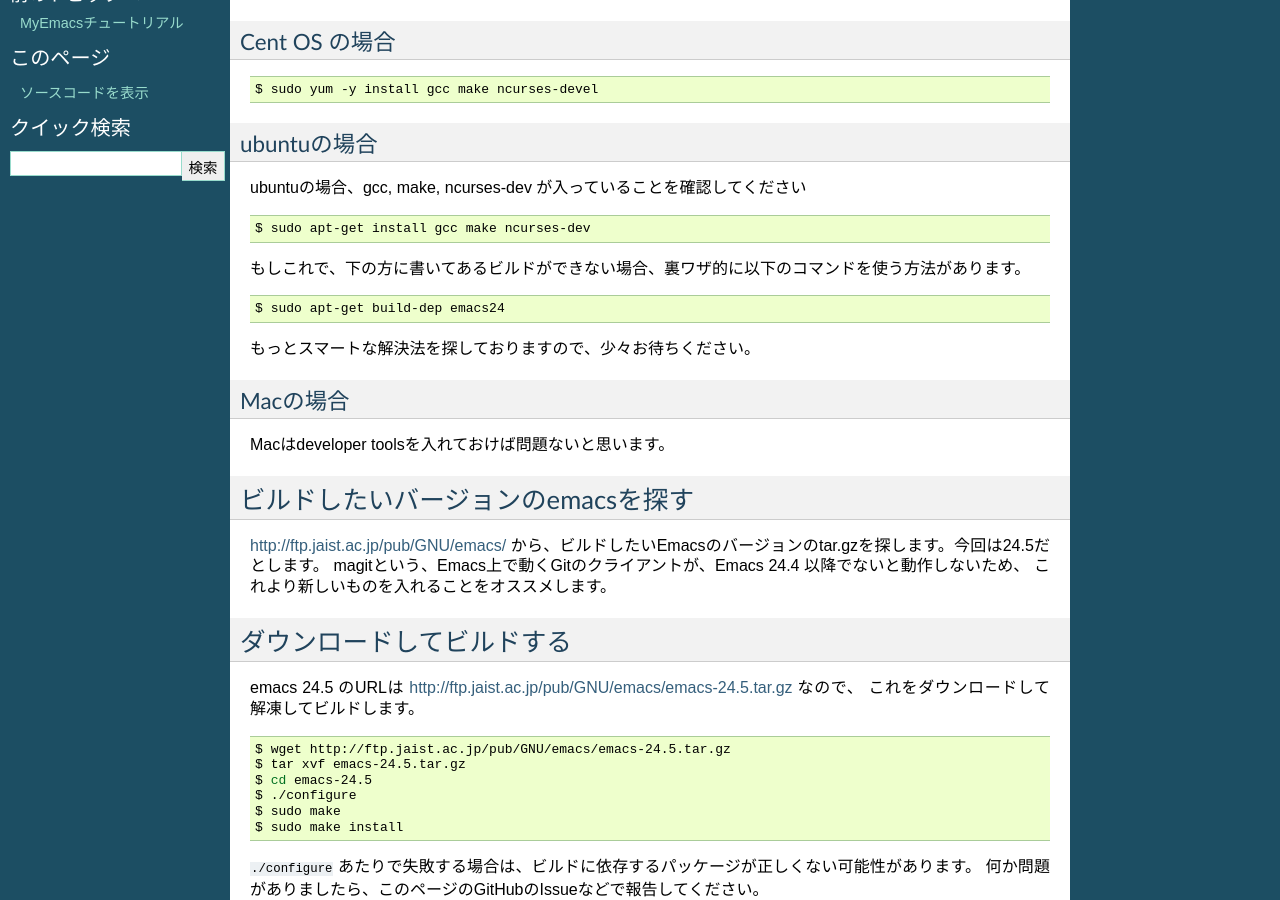
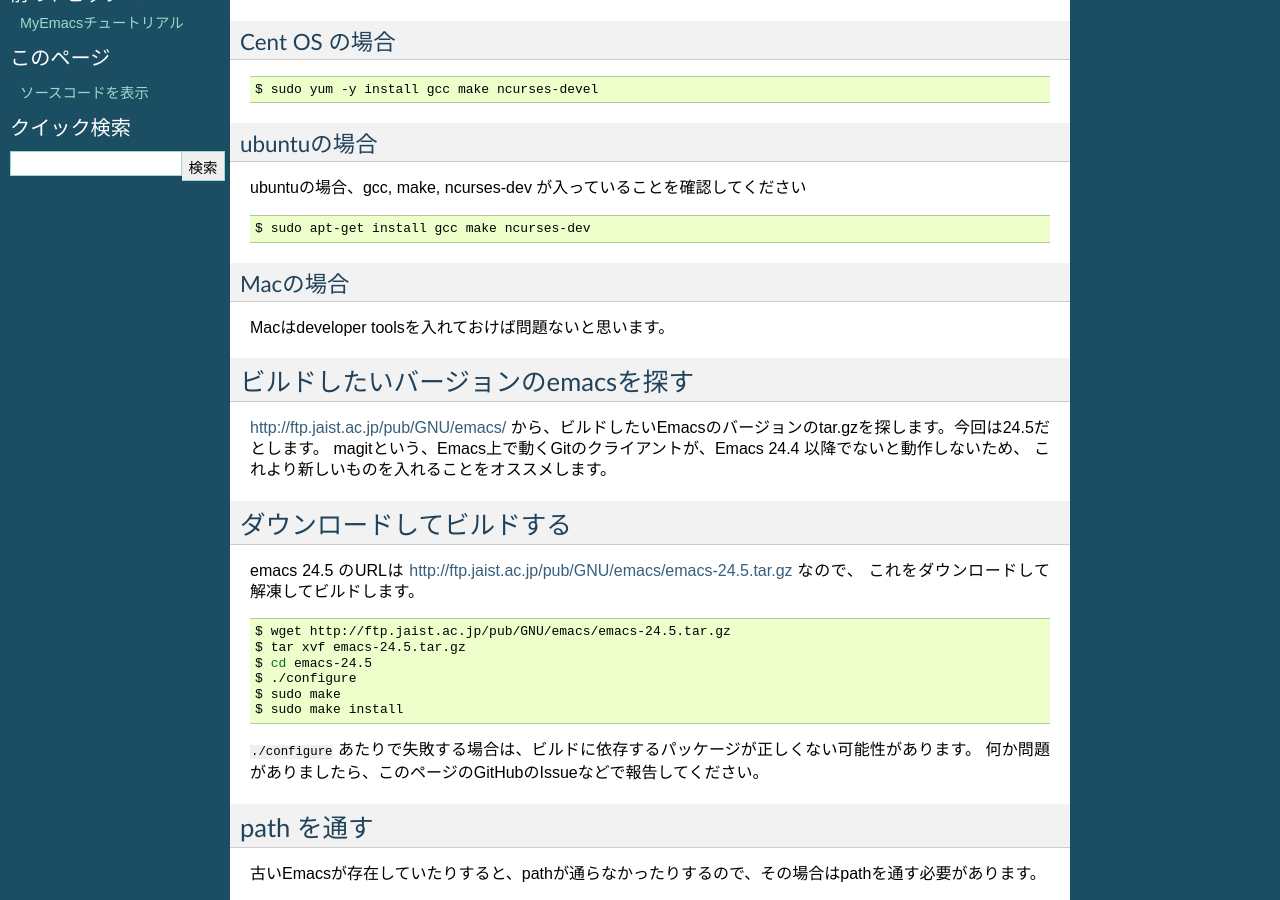
Before and after one commit to yoshikyoto/my-emacs-docs, a Sphinx documentation site: the page built from docs/build.rst, in a window 1280 px wide and 900 px high, scrolled down 404 px. Built offline with Sphinx 7.4.7, drawn with Linux system fonts in a browser that asks for light colours.

Commit message:
ubuntuの話を直した

```diff
--- a/docs/build.rst
+++ b/docs/build.rst
@@ -35,15 +35,6 @@
 
    $ sudo apt-get install gcc make ncurses-dev
 
-
-もしこれで、下の方に書いてあるビルドができない場合、裏ワザ的に以下のコマンドを使う方法があります。
-
-.. code:: shell
-
-   $ sudo apt-get build-dep emacs24
-
-
-もっとスマートな解決法を探しておりますので、少々お待ちください。
 
 ---------
 Macの場合
```
